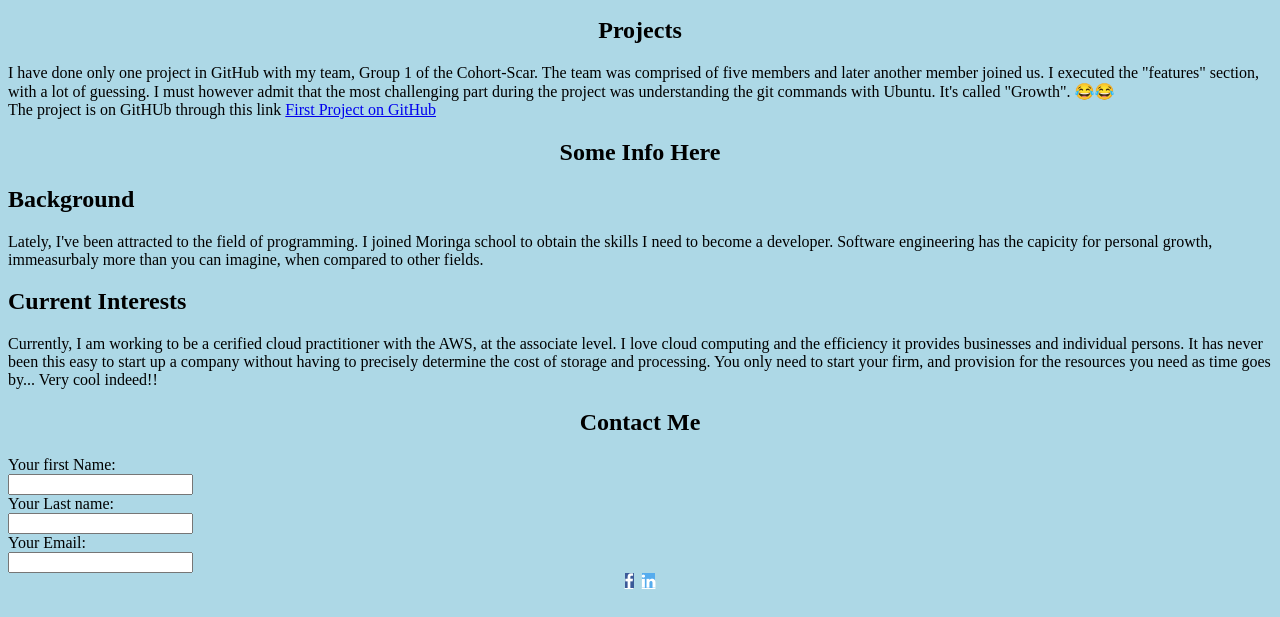
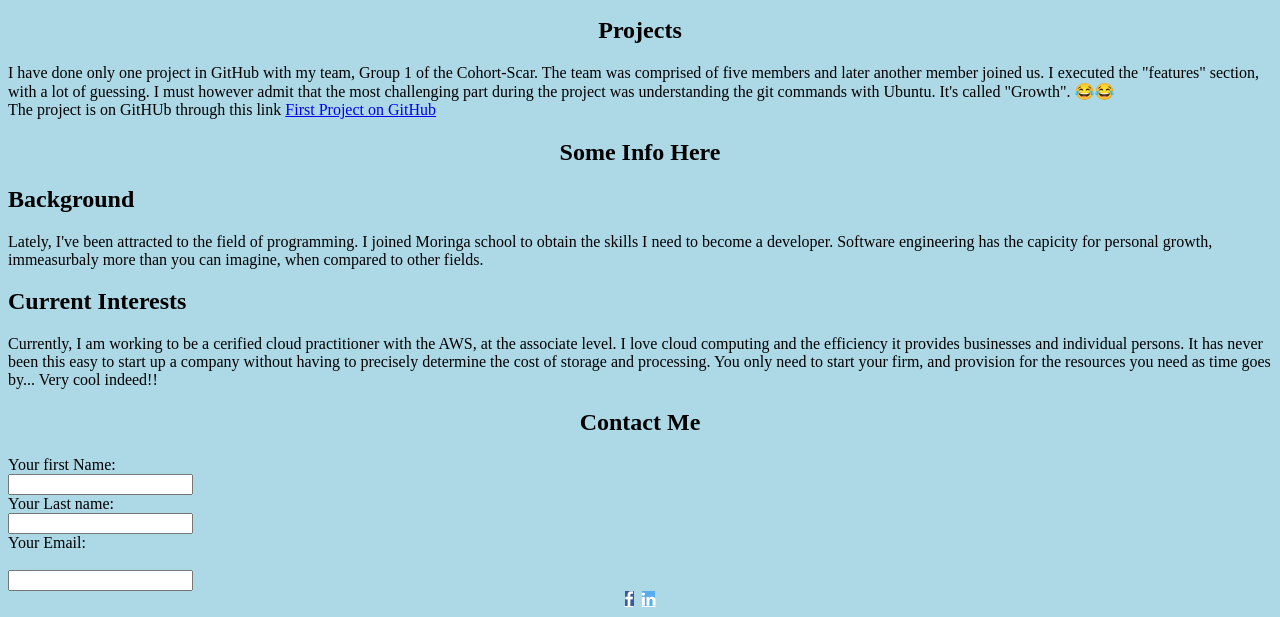
Before and after one commit to kenyansa/Personal-Portfolio, a plain HTML site: page index.html in a window 1280 px wide. Shown: the part 449-1066 px from the top of the page. Drawn offline with Linux system fonts and the light colour scheme.

Commit message:
changed positioning of the email field

```diff
--- a/index.html
+++ b/index.html
@@ -52,7 +52,7 @@
             <input type="text" id="firstname" name="firstname"><br>
             <label for="lastname"> Your Last name:</label><br>
             <input type="text" id="lastname" name="lastname"><br>
-            <label for="email"> Your Email:</label><br>
+            <label for="email"> Your Email:</label><br><br>
             <input type="text" id="email" name="email">
           </form>
     </section>
```
